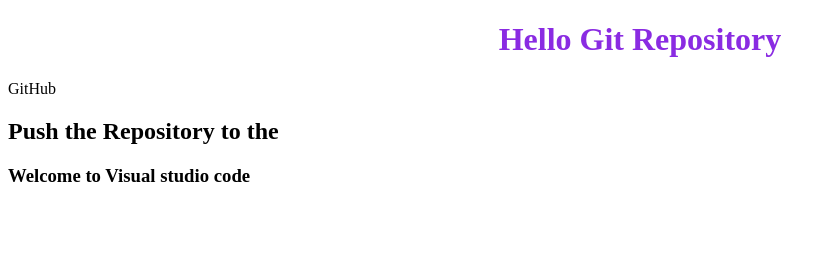
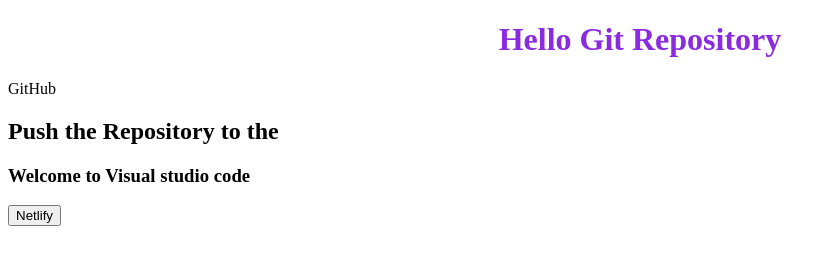
Before and after one commit to husna-zalakhan/my-awesome-project, a plain HTML site: page index.html in a window 1280 px wide. Shown: the whole page, without its empty margins (0-836 px from the left). Drawn offline with Linux system fonts and the light colour scheme.

Commit message:
added button

```diff
--- a/index.html
+++ b/index.html
@@ -11,6 +11,7 @@
     GitHub
     <h2>Push the Repository to the</h2>
     <h3>Welcome to Visual studio code</h3>
+    <button>Netlify</button>
 
     <script src="index.js"></script>
   </body>
```
